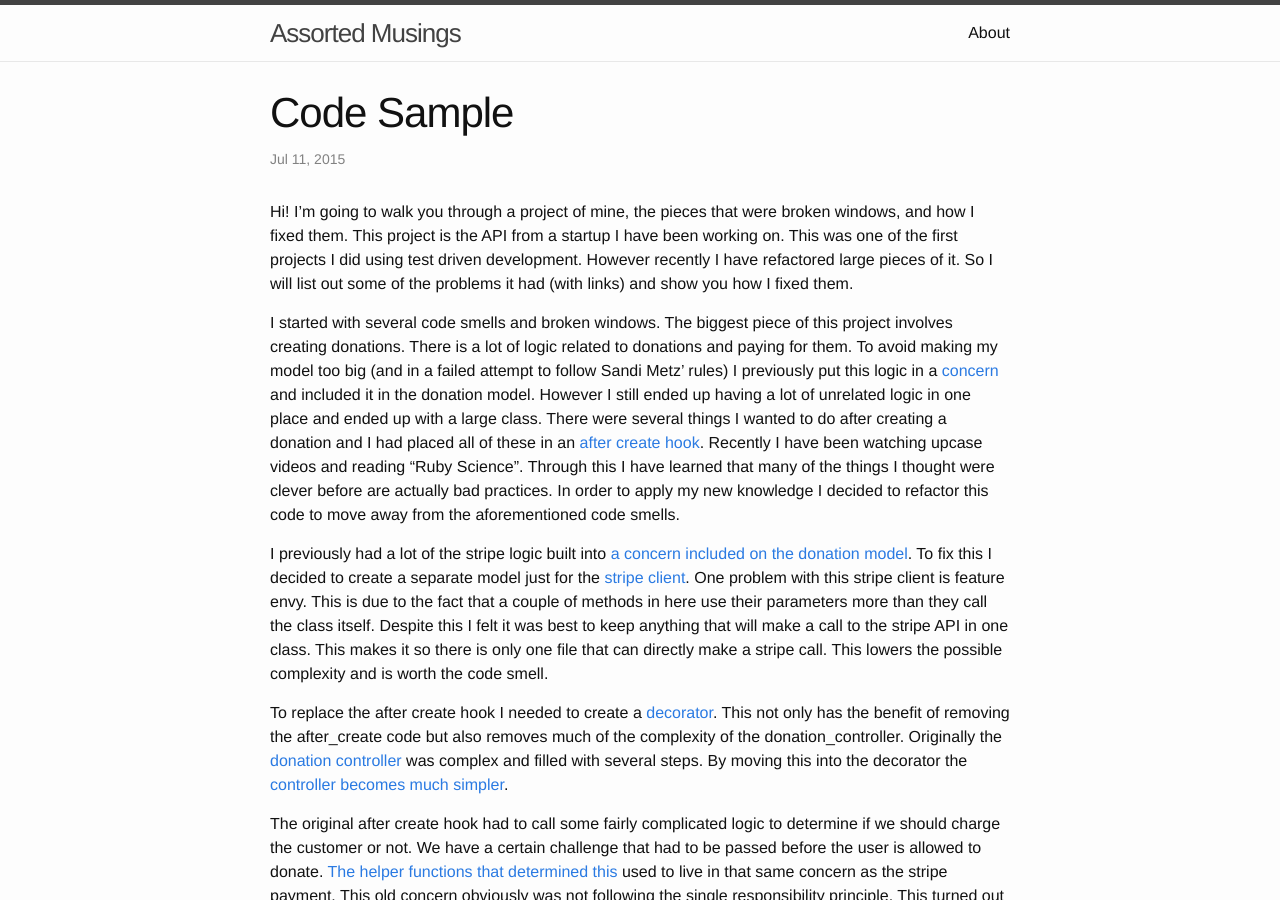
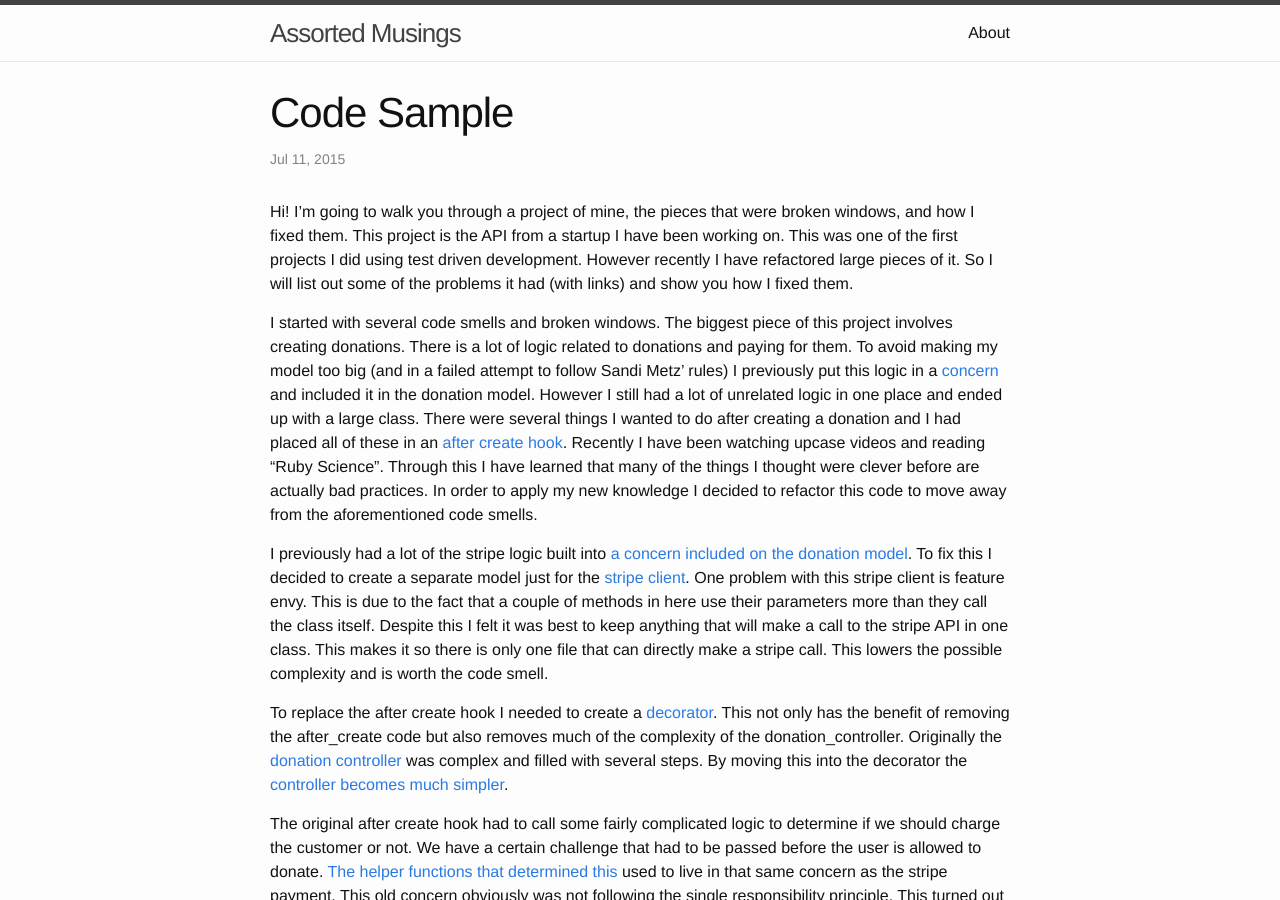
Before and after one commit to frasermince/frasermince.github.io, a Jekyll site: the page built from _posts/2015-07-11-code-sample.markdown, in a window 1280 px wide and 900 px high. Built offline with Jekyll 4.4.1, drawn with Linux system fonts in a browser that asks for light colours.

Commit message:
Simplify sentence.

```diff
--- a/_posts/2015-07-11-code-sample.markdown
+++ b/_posts/2015-07-11-code-sample.markdown
@@ -6,7 +6,7 @@ categories: refator code sample
 ---
 Hi! I'm going to walk you through a project of mine, the pieces that were broken windows, and how I fixed them. This project is the API from a startup I have been working on. This was one of the first projects I did using test driven development. However recently I have refactored large pieces of it. So I will list out some of the problems it had (with links) and show you how I fixed them.
 
-I started with several code smells and broken windows. The biggest piece of this project involves creating donations. There is a lot of logic related to donations and paying for them. To avoid making my model too big (and in a failed attempt to follow Sandi Metz' rules) I previously put this logic in a [concern][pledgeable] and included it in the donation model. However I still ended up having a lot of unrelated logic in one place and ended up with a large class. There were several things I wanted to do after creating a donation and I had placed all of these in an [after create hook][after]. Recently I have been watching upcase videos and reading "Ruby Science". Through this I have learned that many of the things I thought were clever before are actually bad practices. In order to apply my new knowledge I decided to refactor this code to move away from the aforementioned code smells.
+I started with several code smells and broken windows. The biggest piece of this project involves creating donations. There is a lot of logic related to donations and paying for them. To avoid making my model too big (and in a failed attempt to follow Sandi Metz' rules) I previously put this logic in a [concern][pledgeable] and included it in the donation model. However I still had a lot of unrelated logic in one place and ended up with a large class. There were several things I wanted to do after creating a donation and I had placed all of these in an [after create hook][after]. Recently I have been watching upcase videos and reading "Ruby Science". Through this I have learned that many of the things I thought were clever before are actually bad practices. In order to apply my new knowledge I decided to refactor this code to move away from the aforementioned code smells.
 
 I previously had a lot of the stripe logic built into [a concern included on the donation model][create_subscription]. To fix this I decided to create a separate model just for the [stripe client][stripe_client]. One problem with this stripe client is feature envy. This is due to the fact that a couple of methods in here use their parameters more than they call the class itself. Despite this I felt it was best to keep anything that will make a call to the stripe API in one class. This makes it so there is only one file that can directly make a stripe call. This lowers the possible complexity and is worth the code smell.
 
```
